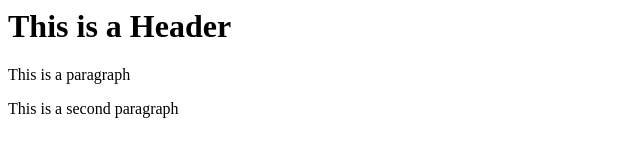
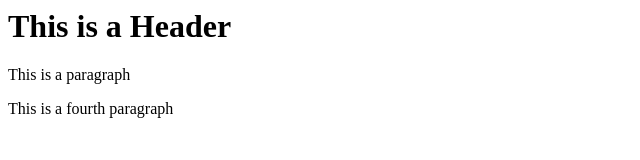
Before and after one commit to rv72/git-test, a website: page index.html in a window 1280 px wide. Shown: the full height of the page, 0-640 px from the left. Drawn offline with Linux system fonts and the light colour scheme.

Commit message:
fourth commit

```diff
--- a/index.html
+++ b/index.html
@@ -5,7 +5,7 @@
     <body>
         <h1>This is a Header</h1>
         <p>This is a paragraph</p>
-        <p>This is a second paragraph</p>
+        <p>This is a fourth paragraph</p>
     </body>
 
 </html>
```
Also changed, not shown: package.json (added, +24 -0 lines), 2 other files.
